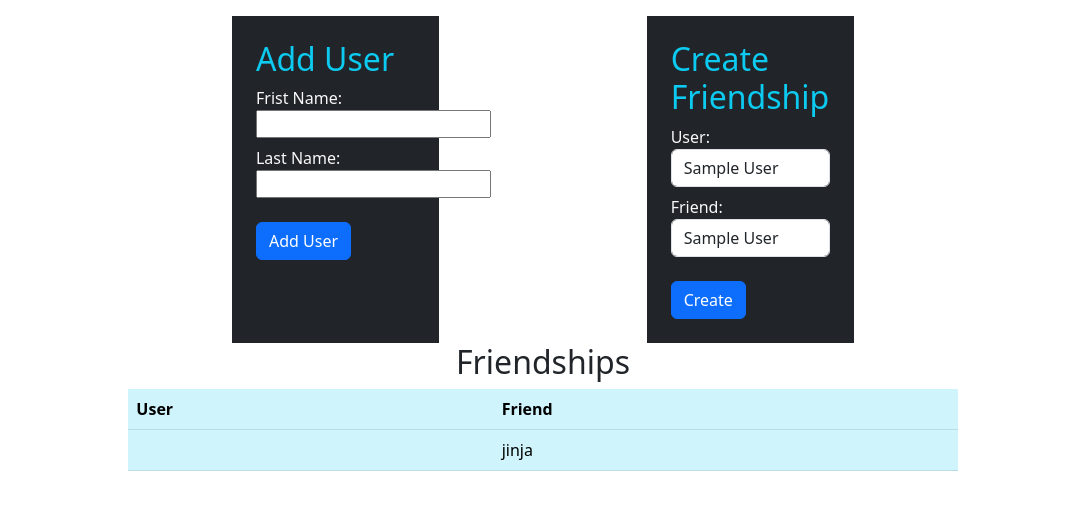
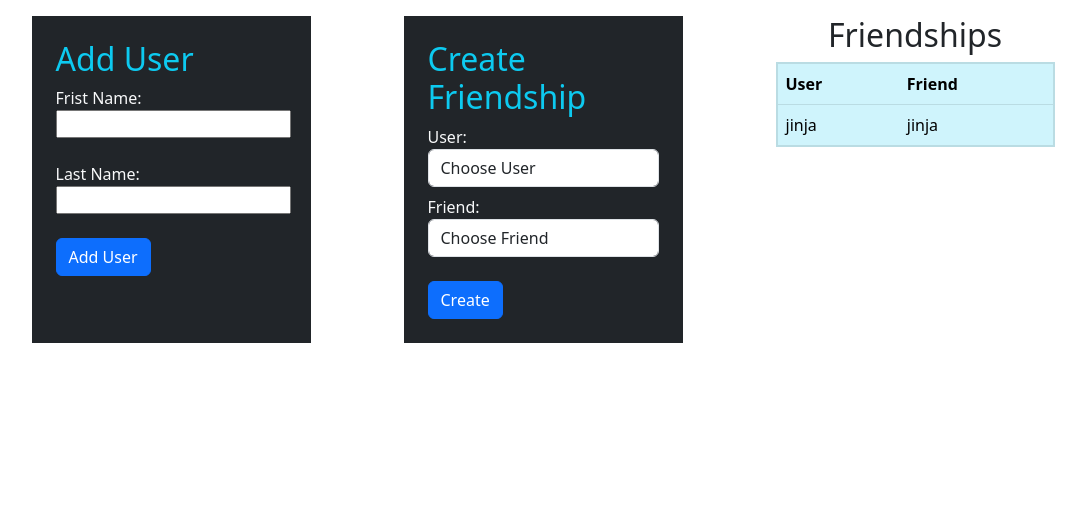
Before and after one commit to Brando129/friendships, a Flask app: template flask_app/templates/friendships.html in a window 1280 px wide. Shown: the top 510 px of the page, without its empty margins (97-1183 px from the left). Run offline with Flask 3, Linux system fonts and the light colour scheme; the template is opened without the code that fills it: most values are stand-ins (such as "Sample title", 1, 10 or a date in 2020).

Commit message:
Changed the layout of the friendship HTML

```diff
--- a/flask_app/models/models_friendship.py
+++ b/flask_app/models/models_friendship.py
@@ -11,6 +11,7 @@ class Friendship:
         self.friend_id = data['friend_id']
         self.created_at = data['created_at']
         self.updated_at = data['updated_at']
+        self.friendships = []
 
     # Classmethod for saving a friendship
     @classmethod
--- a/flask_app/static/css/style.css
+++ b/flask_app/static/css/style.css
@@ -3,3 +3,7 @@
     margin: 0px;
     padding: 0px;
 }
+
+.table {
+    border: 2px solid black;
+}
--- a/flask_app/templates/friendships.html
+++ b/flask_app/templates/friendships.html
@@ -11,11 +11,11 @@
     <title>Friendships</title>
 </head>
 <body>
-    <div class="container col-md-8">
+    <div class="container col-md-12">
         <div class="d-flex justify-content-around mt-3">
             <form action="/friendships" method="POST" class="col-md-3 p-4 bg-dark text-light">
                 <h2 class="text-info">Add User</h2>
-                <div class="form-group mb-2">
+                <div class="form-group mb-4">
                     <label for="first_name">Frist Name:</label>
                     <input type="text" name="first_name">
                 </div>
@@ -29,21 +29,23 @@
                 <h2 class="text-info">Create Friendship</h2>
                 <div class="form-group">
                     <label for="user_id">User:</label>
-                    <select name="user_id" class="form-control mb-2">
+                    <select name="user_id" placeholder="" class="form-control mb-2">
                         {% for user in all_users %}
+                        <option>Choose User</option>
                         <option value="{{user.id}}">{{user.first_name}} {{user.last_name}}</option>
                         {% endfor %}
                     </select>
                     <label for="friend_id">Friend:</label>
                     <select name="friend_id" class="form-control mb-2">
                         {% for user in all_users %}
+                        <option>Choose Friend</option>
                         <option value="{{user.id}}">{{user.first_name}} {{user.last_name}}</option>
                         {% endfor %}
                     </select>
                 </div>
                 <input type="submit" value="Create" class="btn btn-primary mt-3">
             </form>
-        </div>
+            <div class="col-md-3">
                 <h2 class="text-center">Friendships</h2>
                 <table class="table table-info">
                     <thead>
@@ -55,12 +57,14 @@
                     <tbody>
                         {% for friends in all_friends %}
                         <tr>
-                    <td></td>
+                            <td>jinja</td>
                             <td>jinja</td>
                         </tr>
                         {% endfor %}
                     </tbody>
                 </table>
             </div>
+        </div>
+    </div>
 </body>
 </html>
```
Also changed, not shown: flask_app/controllers/controllers_users.py (line endings or trailing spaces). Lines whose indentation alone changed are shown as unchanged.
